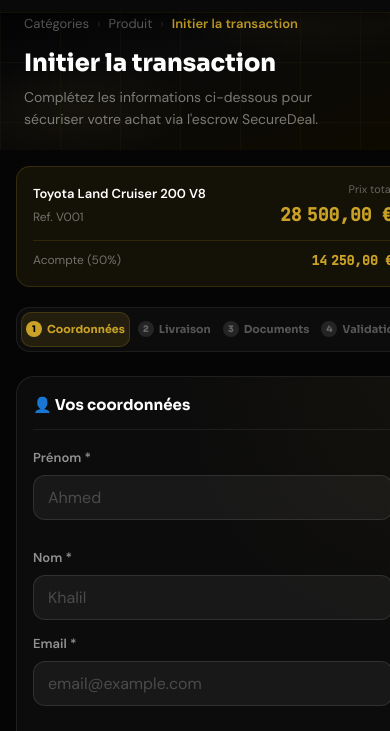
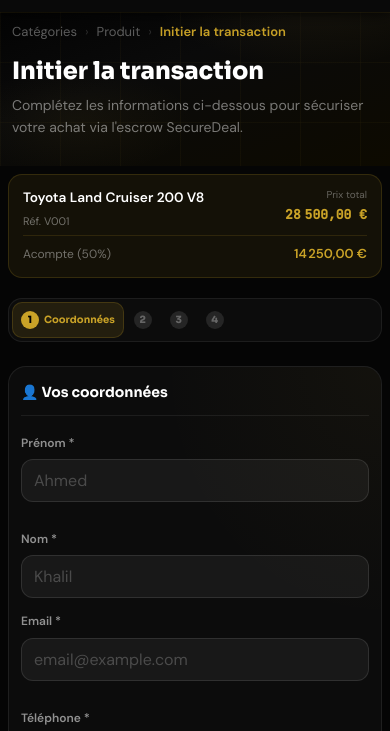
Before and after one commit to ParfMah/secure-frontend, a plain HTML site: page pages/purchase.html in a window 390 px wide. Shown: the part 58-789 px from the top of the page. Drawn offline with Linux system fonts and the light colour scheme.

Commit message:
Mise à jour de purchase.html

```diff
--- a/pages/purchase.html
+++ b/pages/purchase.html
@@ -36,7 +36,7 @@
         linear-gradient(90deg,rgba(201,162,39,0.04)1px,transparent 1px);
       background-size:60px 60px;
     }
-    .purchase-hero .inner{position:relative;max-width:1200px;margin:0 auto;padding:0 24px}
+    .purchase-hero .inner{position:relative;max-width:100%;margin:0 auto;padding:0 16px}
 
     /* ── Stepper ── */
     .step-nav{
@@ -102,8 +102,9 @@
     .dep-label{font-size:13px;color:rgba(255,255,255,0.55)}
     .dep-value{font-family:'JetBrains Mono',monospace;font-size:16px;font-weight:800;color:var(--color-gold)}
     .dep-slider{
-      width:100%;accent-color:var(--color-gold);
+      width:100%;max-width:100%;accent-color:var(--color-gold);
       height:4px;margin-bottom:8px;cursor:pointer;
+      box-sizing:border-box;
     }
     .dep-ticks{display:flex;justify-content:space-between;font-size:11px;color:rgba(255,255,255,0.22);margin-bottom:14px}
 
@@ -118,9 +119,10 @@
     /* Upload */
     .upload-zone{
       border:2px dashed rgba(201,162,39,0.25);border-radius:14px;
-      padding:24px 16px;text-align:center;cursor:pointer;
+      padding:20px 12px;text-align:center;cursor:pointer;
       transition:all .2s;background:rgba(201,162,39,0.03);
       display:flex;flex-direction:column;align-items:center;gap:8px;
+      width:100%;box-sizing:border-box;
     }
     .upload-zone:hover{border-color:rgba(201,162,39,0.5);background:rgba(201,162,39,0.06)}
     .upload-file-name{font-size:12px;color:var(--color-gold);margin-top:4px;display:none}
@@ -246,23 +248,111 @@
     }
 
     /* ── Responsive mobile ── */
+    /* ── RESET GLOBAL ANTI-OVERFLOW ── */
+    html,body{max-width:100%;overflow-x:hidden}
+    .purchase-wrap,.mobile-recap-band,.step-nav,
+    .form-section,.nav-btns,.mrb-row,
+    .upload-zone,.cgu-item,.fraud-alert{
+      max-width:100%;box-sizing:border-box;
+      overflow-x:hidden;
+    }
+    .form-control{max-width:100%;min-width:0;box-sizing:border-box;width:100%}
+    /* Tous les enfants directs du form-section ne débordent pas */
+    .form-section > *{max-width:100%;box-sizing:border-box}
+
     @media(max-width:900px){
       .purchase-wrap{
-        grid-template-columns:1fr;
-        gap:0;padding:16px 16px 80px;
+        grid-template-columns:1fr !important;
+        gap:0 !important;
+        padding:12px 12px 80px !important;
+        width:100% !important;
+        overflow-x:hidden !important;
       }
-      .recap-box{position:static;display:none} /* caché sur mobile, remplacé par la bande */
+      .recap-box{position:static;display:none}
       .mobile-recap-band{display:block}
-      .form-grid-2{grid-template-columns:1fr}
-      .step-nav-item{font-size:11px;padding:8px 4px}
-      .step-num{width:16px;height:16px;font-size:9px}
+      .form-grid-2{grid-template-columns:1fr !important}
+
+      /* Bande récap mobile : prix fluid */
+      .mobile-recap-band{
+        padding:12px 14px !important;
+        overflow:hidden !important;
+      }
+      .mrb-row{
+        display:grid !important;
+        grid-template-columns:1fr auto !important;
+        gap:8px 12px !important;
+        align-items:start !important;
+        overflow:hidden !important;
+      }
+      .mrb-name{
+        font-size:clamp(12px,3.5vw,15px) !important;
+        word-break:break-word !important;
+        min-width:0 !important;
+      }
+      .mrb-price{
+        font-size:clamp(14px,4vw,18px) !important;
+        white-space:nowrap !important;
+        text-align:right !important;
+      }
+      .mrb-detail{font-size:11px !important}
+
+      /* Ligne acompte mobile */
+      .mobile-recap-band>div:last-child{
+        grid-column:1/-1 !important;
+        display:flex !important;
+        justify-content:space-between !important;
+        align-items:center !important;
+        border-top:1px solid rgba(201,162,39,0.15) !important;
+        padding-top:8px !important;
+        margin-top:4px !important;
+      }
+
+      /* Stepper : scrollable + labels courts */
+      .step-nav{
+        overflow-x:auto !important;
+        overflow-y:hidden !important;
+        scrollbar-width:none !important;
+        -ms-overflow-style:none !important;
+        padding:3px !important;
+        gap:2px !important;
+        flex-wrap:nowrap !important;
+      }
+      .step-nav::-webkit-scrollbar{display:none}
+      .step-nav-item{
+        flex:0 0 auto !important;
+        font-size:11px !important;
+        padding:8px 10px !important;
+        white-space:nowrap !important;
+        min-width:max-content !important;
+      }
+      .step-num{width:18px;height:18px;font-size:10px}
+
+      /* Formulaire */
+      .form-section{padding:14px 12px !important}
+      .form-section-title{font-size:14px !important}
+      .form-label{font-size:12px !important}
+      .form-control{
+        font-size:16px !important; /* évite zoom iOS */
+        padding:10px 12px !important;
+        width:100% !important;
+        min-width:0 !important;
+      }
+      .dep-ticks{font-size:10px !important}
+
+      /* Boutons */
+      .btn-next-full{font-size:14px !important;padding:14px !important}
+      .nav-btns{flex-direction:column !important;gap:8px !important}
+      .btn-prev,.btn-next{flex:none !important;width:100% !important}
     }
-    @media(max-width:480px){
-      .purchase-hero{padding:72px 0 20px}
-      .form-section{padding:16px}
-      .form-control{font-size:16px} /* évite zoom iOS */
-      .nav-btns{flex-direction:column}
-      .btn-prev{flex:none}
+
+    @media(max-width:400px){
+      .purchase-wrap{padding:8px 8px 60px !important}
+      .purchase-hero .inner{padding:0 12px !important}
+      /* Stepper : cacher les labels, garder seulement numéros + icône active */
+      .step-nav-item span{display:none !important}
+      .step-nav-item.active span{display:inline !important;font-size:10px !important}
+      .step-nav-item{padding:8px 8px !important;min-width:auto !important}
+      .mrb-price{font-size:13px !important}
     }
   </style>
 </head>
@@ -328,18 +418,18 @@
     <!-- Bande récap mobile (affichée uniquement sur mobile) -->
     <div class="mobile-recap-band">
       <div class="mrb-row">
-        <div>
+        <div style="min-width:0;overflow:hidden">
           <div class="mrb-name" id="mrb-name">—</div>
-          <div class="mrb-detail">Ref. <span id="mrb-ref">—</span></div>
+          <div class="mrb-detail">Réf. <span id="mrb-ref">—</span></div>
         </div>
-        <div style="text-align:right">
-          <div style="font-size:11px;color:rgba(255,255,255,0.35);margin-bottom:2px">Prix total</div>
+        <div style="text-align:right;flex-shrink:0;min-width:0">
+          <div style="font-size:10px;color:rgba(255,255,255,0.35);margin-bottom:2px">Prix total</div>
           <div class="mrb-price" id="mrb-price">—</div>
         </div>
       </div>
-      <div style="margin-top:10px;padding-top:10px;border-top:1px solid rgba(201,162,39,0.15);display:flex;justify-content:space-between;flex-wrap:wrap;gap:8px">
-        <span style="font-size:12px;color:rgba(255,255,255,0.40)">Acompte (<span id="mrb-pct">50%</span>)</span>
-        <span style="font-family:'JetBrains Mono',monospace;font-size:13px;font-weight:700;color:var(--color-gold)" id="mrb-dep">—</span>
+      <div style="display:flex;justify-content:space-between;align-items:center;flex-wrap:wrap;gap:6px;padding-top:8px;border-top:1px solid rgba(201,162,39,0.15);margin-top:8px">
+        <span style="font-size:12px;color:rgba(255,255,255,0.40)">Acompte&nbsp;(<span id="mrb-pct">50%</span>)</span>
+        <span style="font-size:13px;font-weight:700;color:var(--color-gold)" id="mrb-dep">—</span>
       </div>
     </div>
 
```
